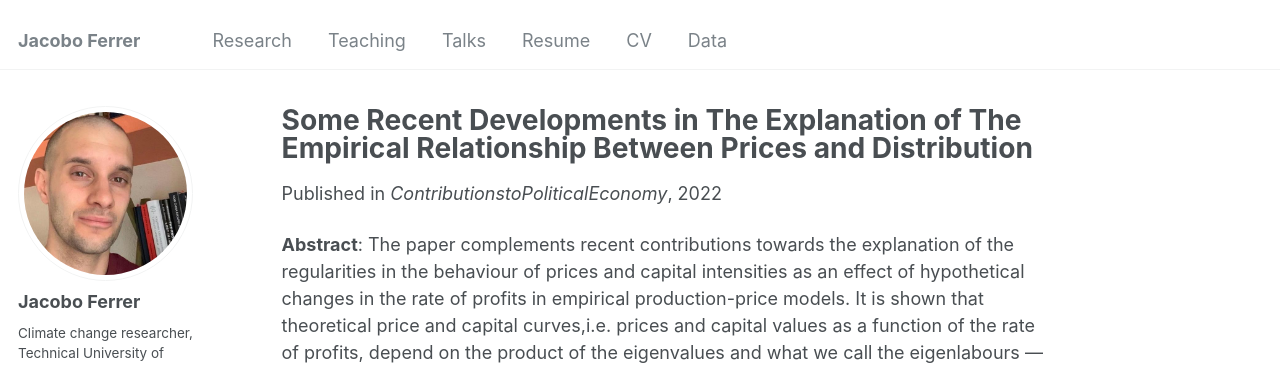
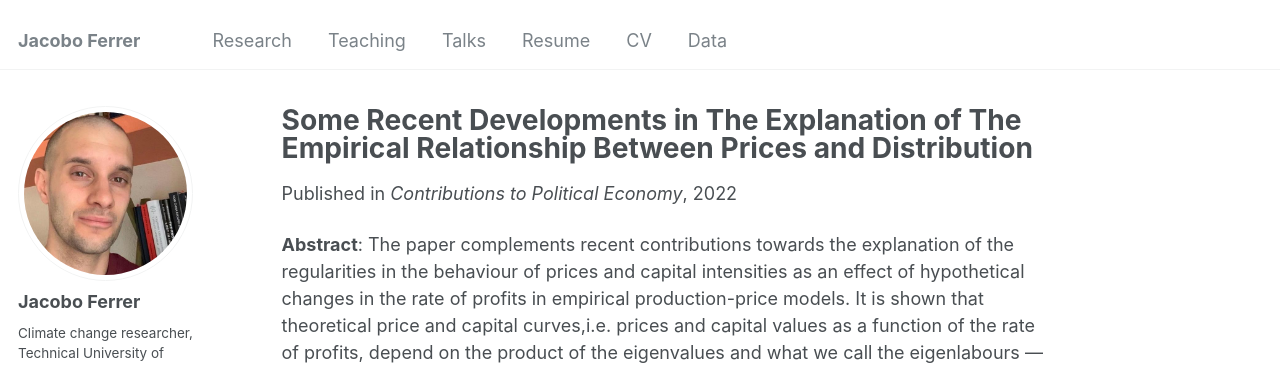
Before and after one commit to jferrherz/jferrherz.github.io, a Jekyll site: the page built from _publications/2022_paper_a.md, in a window 1280 px wide and 1328 px high. Shown: the top 365 px of the window. Built offline with Jekyll 4.4.1, drawn with Linux system fonts in a browser that asks for light colours; some web fonts are replaced.

Commit message:
Update 2022_paper_a.md

```diff
--- a/_publications/2022_paper_a.md
+++ b/_publications/2022_paper_a.md
@@ -5,7 +5,7 @@ category: manuscripts
 permalink: /publications/2022_paper_a
 excerpt: 'The paper complements recent contributions towards the explanation of the regularities in the behaviour of prices and capital intensities as an effect of hypothetical changes in the rate of profits in empirical production-price models.'
 date: 2022-03-05
-venue: 'ContributionstoPoliticalEconomy'
+venue: 'Contributions to Political Economy'
 #slidesurl: 'http://academicpages.github.io/files/2022_slides_paper_a.pdf'
 paperurl: 'http://academicpages.github.io/files/2022_paper_a.pdf'
 citation: 'Ferrer, Jacobo; Torres-González, Luis Daniel. (2009). &quot;Some Recent Developments in The Explanation of The Empirical Relationship Between Prices and Distribution &quot; <i>ContributionstoPoliticalEconomy</i>. vol. 41, 35-64'
```
